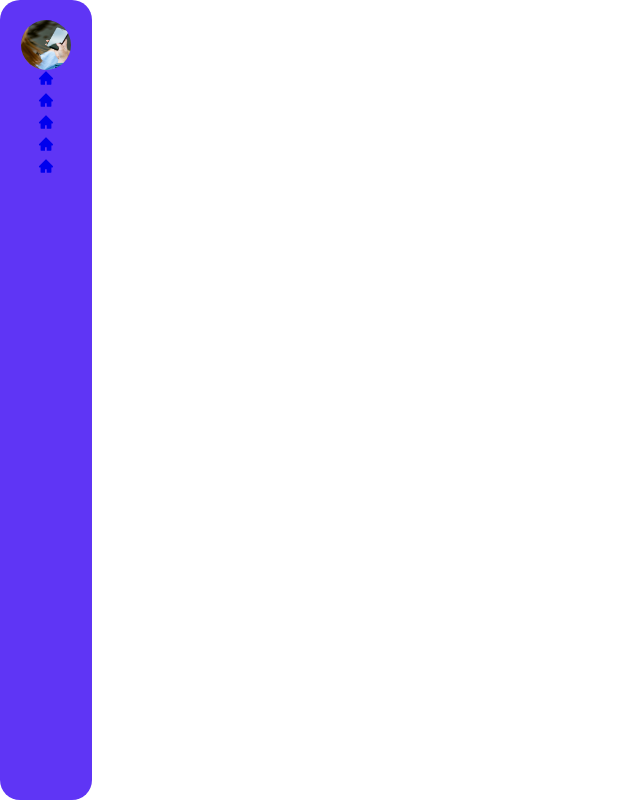
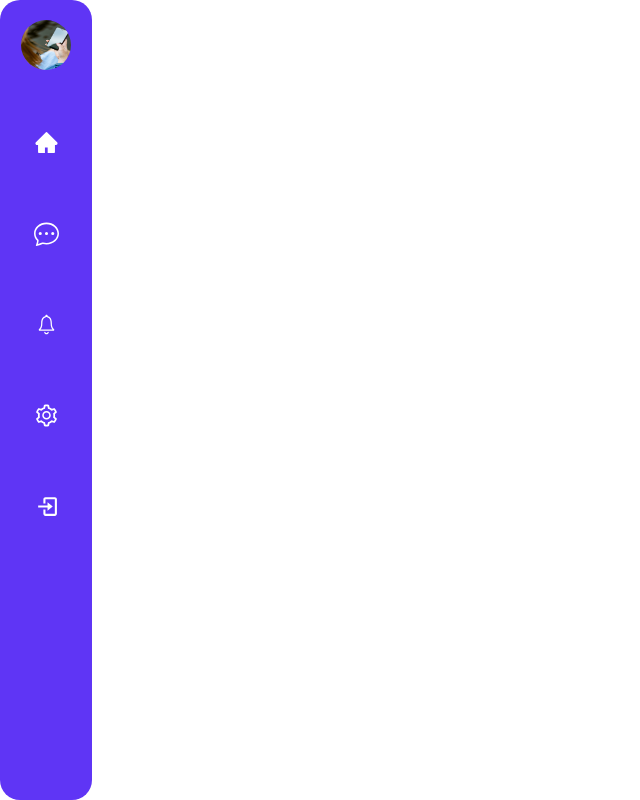
Before and after one commit to sohelrana3/Chatting-app, a React (Vite) app: page /bachal in a window 1280 px wide. Shown: the whole page, without its empty margins (0-640 px from the left). Built offline with nearby package versions, Linux system fonts and the light colour scheme.

Commit message:
root icon

```diff
--- a/src/App.jsx
+++ b/src/App.jsx
@@ -11,6 +11,8 @@ import Login from './pages/Login';
 import RootLayouts from './components/RootLayouts';
 import Home from './pages/Home';
 import Massges from './pages/Massges';
+import Notification from './pages/Notification';
+import Settinge from './pages/Settinge';
 
 function App() {
   const router = createBrowserRouter(
@@ -21,6 +23,8 @@ function App() {
         <Route path='/bachal' element={<RootLayouts />}>
           <Route path='home' element={<Home />}></Route>
           <Route path='massges' element={<Massges />}></Route>
+          <Route path='Notification' element={<Notification />}></Route>
+          <Route path='settinge' element={<Settinge />}></Route>
         </Route>
       </Route>
     )
--- a/src/components/RootLayouts.jsx
+++ b/src/components/RootLayouts.jsx
@@ -1,11 +1,17 @@
 import React from "react";
 import Avatar from "@mui/material/Avatar";
 import Grid from "@mui/material/Grid";
-import { Link, Outlet } from "react-router-dom";
-import { AiFillHome } from "react-icons/ai";
-import profile from "../assets/login.png"
+import { Link, Outlet, useLocation } from "react-router-dom";
+import { AiFillHome, AiOutlineSetting } from "react-icons/ai";
+import{IoIosNotificationsOutline} from "react-icons/io";
+import{BsChatDots} from "react-icons/bs";
+import{BiLogIn} from "react-icons/bi";
+import profile from "../assets/login.png";
 
 const RootLayouts = () => {
+    const location = useLocation();
+    console.log(location.pathname);
+
     return (
         <Grid container spacing={2}>
             <Grid item xs={1}>
@@ -15,27 +21,57 @@ const RootLayouts = () => {
                         <ul>
                             <li>
                                 <Link to="/bachal/home">
-                                    <AiFillHome />
+                                    <AiFillHome
+                                        className={
+                                            location.pathname == "/bachal/home"
+                                                ? "active"
+                                                : "icon"
+                                        }
+                                    />
+                                </Link>
+                            </li>
+                            <li>
+                                <Link to="/bachal/massges">
+                                    <BsChatDots
+                                        className={
+                                            location.pathname == "/bachal/massges"
+                                                ? "active"
+                                                : "icon"
+                                        }
+                                    />
+                                </Link>
+                            </li>
+                            <li>
+                                <Link to="/bachal/Notification">
+                                    <IoIosNotificationsOutline
+                                        className={
+                                            location.pathname == "/bachal/Notification"
+                                                ? "active"
+                                                : "icon"
+                                        }
+                                    />
+                                </Link>
+                            </li>
+                            <li>
+                                <Link to="/bachal/settinge">
+                                    <AiOutlineSetting
+                                        className={
+                                            location.pathname == "/bachal/settinge"
+                                                ? "active"
+                                                : "icon"
+                                        }
+                                    />
                                 </Link>
                             </li>
                             <li>
                                 <Link to="/bachal/home">
-                                    <AiFillHome />
-                                </Link>
-                            </li>
-                            <li>
-                                <Link to="/bachal/home">
-                                    <AiFillHome />
-                                </Link>
-                            </li>
-                            <li>
-                                <Link to="/bachal/home">
-                                    <AiFillHome />
-                                </Link>
-                            </li>
-                            <li>
-                                <Link to="/bachal/home">
-                                    <AiFillHome />
+                                    <BiLogIn
+                                        className={
+                                            location.pathname == "/bachal/home"
+                                                ? "active"
+                                                : "icon"
+                                        }
+                                    />
                                 </Link>
                             </li>
                         </ul>
--- a/src/index.css
+++ b/src/index.css
@@ -5,7 +5,8 @@
 body {
     font-family: "Nunito", sans-serif;
 }
-ul, ol{
+ul,
+ol {
     list-style: none;
 }
 /* ----------------Register pages---------------- */
@@ -78,12 +79,11 @@ ul, ol{
     width: 75%;
 }
 /* ----------------Rootlayouts pages---------------- */
-.navcontant{
+.navcontant {
     width: 100%;
     height: 100vh;
-    background: #5F35F5;
+    background: #5f35f5;
     border-radius: 20px;
-
 }
 .navbar {
     width: 100%;
@@ -91,11 +91,28 @@ ul, ol{
     display: flex;
     flex-direction: column;
     align-items: center;
+}
+.profile {
+    margin: 20px 0 30px 0;
+    width: 50px;
+    height: 50px;
+    border-radius: 50%;
 
 }
-.profile {
- margin-top: 20px;
- width: 50px;
- height: 50px;
- border-radius: 50%;
+.icon {
+    margin: 20px 0;
+    color: #fff;
+    font-size: 25px;
+    display: inline-block;
+    padding: 10px 15px;
+
 }
+.active {
+    color: #03014c;
+    margin: 20px 0;
+    font-size: 25px;
+    display: inline-block;
+    padding: 10px 15px;
+    background-color: #fff;
+    border-radius: 10px 0 0 10px;
+}
--- /dev/null
+++ b/src/pages/Notification.jsx
@@ -0,0 +1,9 @@
+import React from 'react'
+
+const Notification = () => {
+  return (
+    <div>Notification</div>
+  )
+}
+
+export default Notification
--- /dev/null
+++ b/src/pages/Settinge.jsx
@@ -0,0 +1,9 @@
+import React from 'react'
+
+const Settinge = () => {
+  return (
+    <div>Settinge</div>
+  )
+}
+
+export default Settinge
```
Also changed, not shown: src/pages/Logouts.jsx (added).
